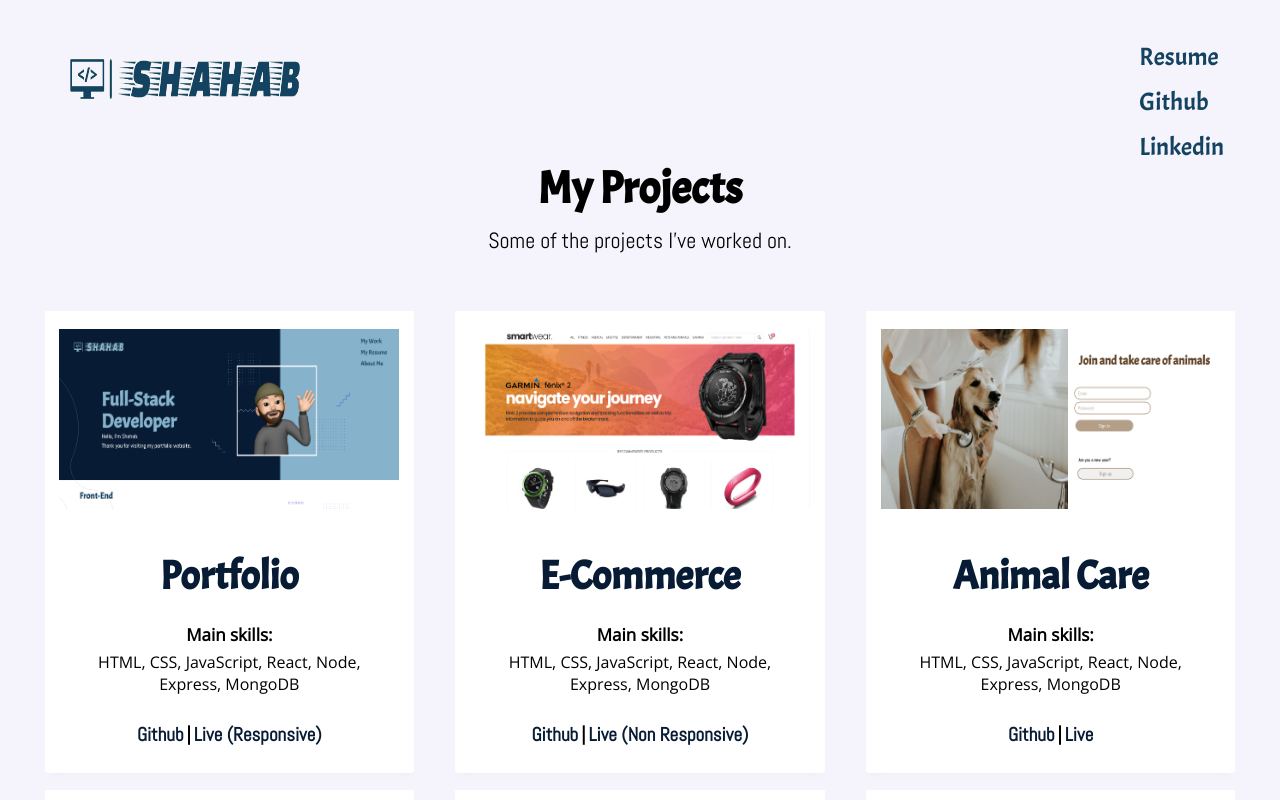
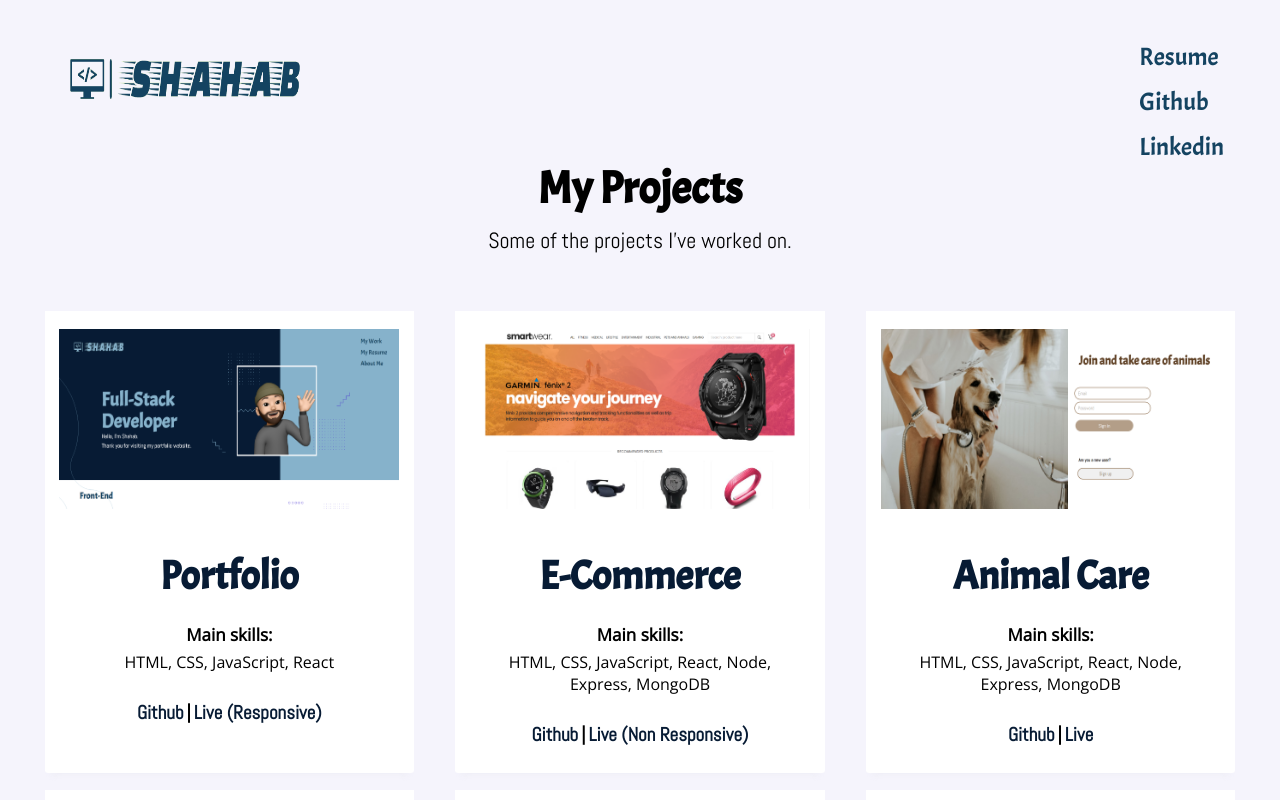
Before and after one commit to shahabhesaraki-dev/my-portfolio, a React (Create React App) app: page /works in a window 1280 px wide. Shown: the top 800 px of the page. Built offline with nearby package versions, Linux system fonts and the light colour scheme.

Commit message:
HouseKeeping

```diff
--- a/src/Components/Certificate/works.js
+++ b/src/Components/Certificate/works.js
@@ -30,9 +30,7 @@ const Works = () => {
               <Detail>
                 <H2>Portfolio</H2>
                 <H3>Main skills:</H3>
-                <Skills>
-                  HTML, CSS, JavaScript, React, Node, Express, MongoDB
-                </Skills>
+                <Skills>HTML, CSS, JavaScript, React</Skills>
                 <FlexDiv>
                   <Github href="https://github.com/shahabhesaraki-dev/my-portfolio">
                     Github
@@ -84,7 +82,9 @@ const Works = () => {
                   <Github href="https://github.com/shahabhesaraki-dev/NewAnimalCare">
                     Github
                   </Github>
-                  <Live href="https://www.youtube.com/watch?v=psBpBCLUfX8">Live</Live>
+                  <Live href="https://www.youtube.com/watch?v=psBpBCLUfX8">
+                    Live
+                  </Live>
                 </FlexDiv>
               </Detail>
             </Li>
```
